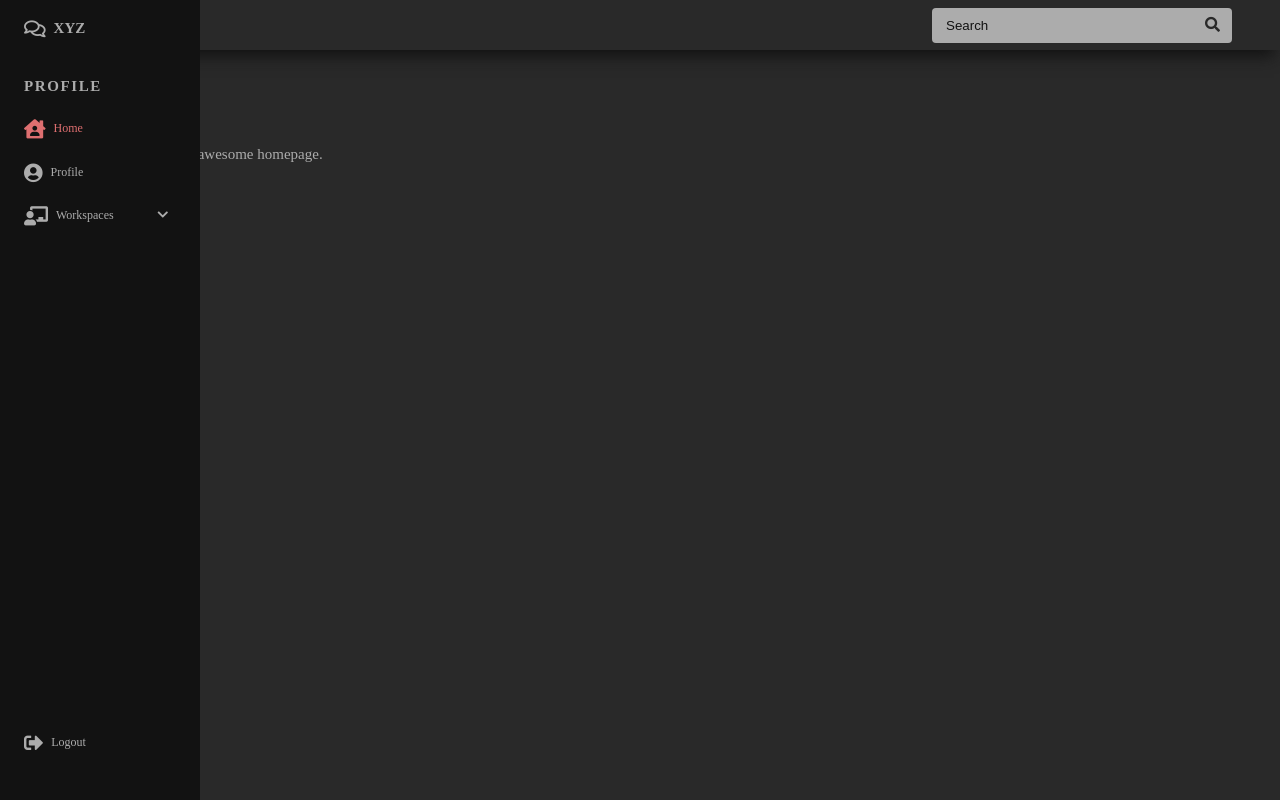
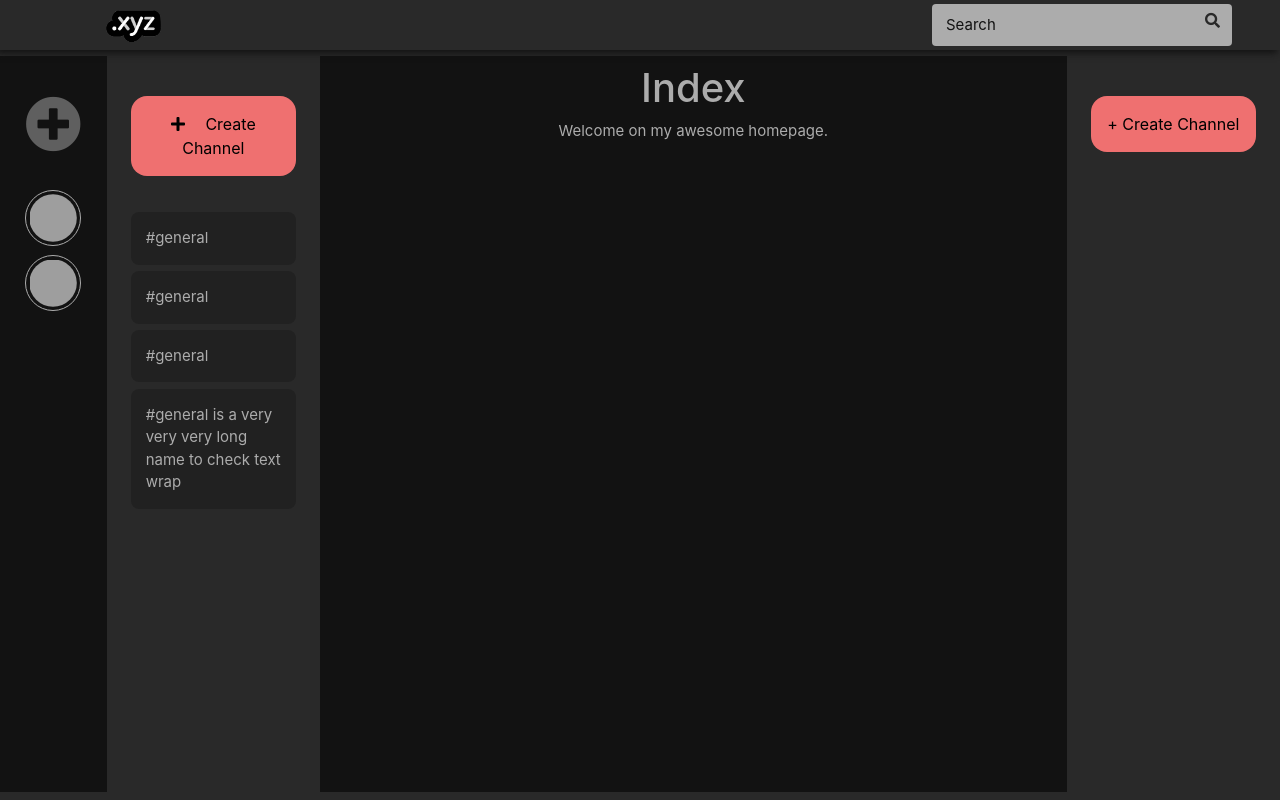
Before and after one commit to pri1311/crunch, a Flask app: page / in a window 1280 px wide. Run offline with Flask 2, Linux system fonts and the light colour scheme; some libraries are stand-ins or nearby versions; grey boxes are pictures that could not be loaded.

Commit message:
Chat screen skeleton

```diff
--- /dev/null
+++ b/website/static/css/chat.css
@@ -0,0 +1,125 @@
+:root{
+    --first-color: #121212;
+    --white-color: #acacac;
+    --dark-color: #EF7070;
+    --text-color: #3EBDC6;
+    --colorMain: #DE6F70;
+    --dark--white: #292929;
+    --brShadow: -3px 3px 7px;
+
+    --header-height: 3.5rem;
+    --nav-width: 219px;
+
+    --normal-font-size: 0.938rem;
+    --small-font-size: 0.75rem;
+    --smaller-font-size: 0.75rem;
+
+    --font-medium: 500;
+    --font-semi-bold: 600;
+
+    --z-fixed: 100;
+}
+
+.chat-page{
+    height: 90vh;
+    margin: auto;
+    justify-content: space-between;
+    /* margin-top: 3.5rem; */
+}
+
+.chat-page .row{
+    display: flex;
+    justify-content: space-around;
+    margin: 0;
+    padding: 0;
+    align-items: stretch;
+    overflow: hidden;
+}
+
+.channel-list, .workspace-list, .chat-section, .profile-section{
+    background-color: var(--first-color);
+    padding:0.5rem 0.5rem 3rem 0.5rem;
+    display: flex;
+    flex-direction: column;
+    align-items: center;
+    height: 92vh;
+    overflow: scroll;
+    scrollbar-width: none;
+}
+
+.channel-list, .profile-section{
+    background-color: var(--dark--white);
+}
+
+.channel-list::-webkit-scrollbar, .workspace-list::-webkit-scrollbar,
+.chat-section::-webkit-scrollbar, .profile-section::-webkit-scrollbar{
+    display: none;
+}
+
+/* .workspace-list{
+    background-color: var(--first-color);
+    padding: 0.5rem;
+    border-radius: 1rem;
+    display: flex;
+    flex-direction: column;
+    align-items: center;
+} */
+
+.createWorkspaceButton i{
+    margin-top: 2rem;
+    font-size: 3.5rem;
+    color: var(--white-color);
+    opacity: 0.5;
+}
+
+.workspaceIcon{
+    border: 1px solid var(--white-color);
+    padding: 0.2rem;
+    margin: 0.3rem;
+    height: 3.5rem;
+    width: 3.5rem;
+    border-radius: 50%;
+}
+
+.channelName{
+    text-align: start;
+    width: 100%;
+    padding: 1em;
+    border: none;
+    outline: none;
+    background: rgba(0,0,0,0.2);
+    color: var(--white-color);
+    border-radius: 0.5rem;
+    margin: 0.2rem 0;
+}
+
+.channel{
+    width: 100%;
+}
+
+.channelList{
+    align-items: stretch;
+    width: 100%;
+    padding: 0 1rem;
+}
+
+#createChannel{
+    border: none;
+    outline: none;
+    background: var(--dark-color);
+    width: 100%;
+    padding: 1em;
+    border-radius: 1rem;
+    font-size: 1rem
+}
+
+#createChannel i{
+    font-size: 1rem;
+    margin-right: 1rem;
+}
+
+.createChannel{
+    margin-top: 2rem;
+    width: 100%;
+    padding: 0 1rem;
+}
--- a/website/static/css/nav.css
+++ b/website/static/css/nav.css
@@ -5,7 +5,7 @@
     --text-color: #3EBDC6;
     --colorMain: #DE6F70;
     --dark--white: #292929;
-    --brShadow: -6px 6px 15px;
+    --brShadow: -3px 3px 7px;
 
     --header-height: 3.5rem;
     --nav-width: 219px;
@@ -34,7 +34,7 @@
 
 body{
     margin: var(--header-height) 0 0 0;
-    padding: 1rem 1rem 0;
+    /* padding: 1rem 1rem 0; */
     font-size: var(--normal-font-size);
     background-color: var(--dark--white);
     color: var(--white-color);
@@ -125,7 +125,7 @@ img{
     top: 0;
     left: -100%;
     height: 100vh;
-    padding: 1rem 1rem 3rem;
+    /* padding: 1rem 1rem 3rem; */
     background-color: var(--first-color);
     z-index: var(--z-fixed);
     transition: 0.4s ease-in-out;
@@ -161,6 +161,10 @@ img{
     row-gap: 1.5rem;
 }
 
+.nav-items.a .nav-icon{
+    margin-right: 0;
+}
+
 .nav-subtitle{
     font-size: var(--normal-font-size);
     text-transform: uppercase;
@@ -170,6 +174,7 @@ img{
 .nav-link{
     display: flex;
     align-items: center;
+    /* margin-right: ; */
 }
 
 .nav-link:hover{
@@ -244,7 +249,7 @@ img{
 
 @media screen and (min-width: 768px){
     body{
-        padding: 1rem 3rem 0 6rem;
+        padding: 0rem 0rem 0 0rem;
     }
 
     .header{
@@ -270,18 +275,15 @@ img{
 
     .nav{
         left: 0;
-        padding: 1.2rem 1.5rem 3rem;
+        /* padding: 1.2rem 1.5rem 3rem; */
         width: 68px;
+        top: var(--header-height);
     }
 
     .nav-subtitle{
         color: var(--first-color);
     }
 
-    .nav:hover{
-        width: 200px;
-        max-width: 100%;
-    }
 
     .nav:hover .nav-subtitle{
         color: var(--white-color);
--- a/website/templates/views/base.html
+++ b/website/templates/views/base.html
@@ -5,8 +5,10 @@
     <meta http-equiv="X-UA-Compatible" content="IE=edge">
     <meta name="viewport" content="width=device-width, initial-scale=1.0">
     <link rel="stylesheet" href="https://cdnjs.cloudflare.com/ajax/libs/font-awesome/5.15.2/css/all.min.css" integrity="sha512-HK5fgLBL+xu6dm/Ii3z4xhlSUyZgTT9tuc/hSrtw6uzJOvgRr2a9jyxxT1ely+B+xFAmJKVSTbpM/CuL7qxO8w==" crossorigin="anonymous" />
+    <link rel="stylesheet" href="https://stackpath.bootstrapcdn.com/bootstrap/4.5.2/css/bootstrap.min.css">
     <link rel="stylesheet" href="../../static/css/nav.css">
     <link rel= "stylesheet" type= "text/css" href= "{{ url_for('static',filename='css/nav.css') }}">
+    <link rel= "stylesheet" type= "text/css" href= "{{ url_for('static',filename='css/chat.css') }}">
 
     <title>title</title>
 </head>
@@ -28,7 +30,7 @@
         </div>
     </header>
 
-    <div class="nav" id="navbar">
+    <!-- <div class="nav" id="navbar">
         <nav class="nav-container">
             <div class="">
                 <a href="#" class="nav-link nav-logo">
@@ -38,43 +40,72 @@
 
                 <div class="nav-list">
                     <div class="nav-items">
-                        <h3 class="nav-subtitle">Profile</h3>
 
                         <a href="#" class="nav-link active">
                             <i class="fas fa-house-user nav-icon"></i>
-                            <span class="nav-name">Home</span>
                         </a>
 
-                        <a href="#" class="nav-link">
-                            <i class="fas fa-user-circle nav-icon"></i>
-                            <span class="nav-name">Profile</span>
-                        </a>
+                        <a href="#" class="nav-link"><i class="fas fa-user-circle nav-icon"></i></a>
 
-                        <div class="nav-dropdown">
-                            <a href="#" class="nav-link">
-                                <i class="fas fa-chalkboard-teacher nav-icon"></i>
-                                <span class="nav-name">Workspaces</span>
-                                <i class="fas fa-chevron-down nav-icon nav-dropdown-icon"></i>
-                            </a>
-
-                            <div class="nav-dropdown-collapse">
-                                <div class="nav-dropdown-content">
-                                    <a href="#" class="nav-dropdown-item">General</a>
-                                    <a href="#" class="nav-dropdown-item">new workspace</a>
-                                </div>
-                            </div>
-                        </div>
                     </div>
                 </div>
             </div>
-            <a href="#" class="nav-link nav-logout">
-                <i class="fas fa-sign-out-alt nav-icon"></i>
-                <span class="nav-name">Logout</span>
-            </a>
         </nav>
+    </div> -->
+
+    <div class="chat-page">
+        <div class="row d-flex align-items-stretch">
+            <div class="col-3 col-md-1 workspace-list">
+                <div class="createWorkspace">
+                    <div class="createWorkspaceButton">
+                        <a href="#"><i class="fas fa-plus-circle"></i></a>
+                    </div>
+                </div>
+                <hr>
+                <div class="workspaceList">
+                    <div class="workspace">
+                        <img src="https://encrypted-tbn0.gstatic.com/images?q=tbn:ANd9GcS5su_e5EULmaSR0GPr9PxMGcOVm22Tsg5Eyg&usqp=CAU" alt="" class="workspaceIcon">
+                    </div>
+                    <div class="workspace">
+                        <img src="https://encrypted-tbn0.gstatic.com/images?q=tbn:ANd9GcS5su_e5EULmaSR0GPr9PxMGcOVm22Tsg5Eyg&usqp=CAU" alt="" class="workspaceIcon">
+                    </div>
+                </div>
+            </div>
+            <div class="col-9 col-md-2 channel-list">
+                <div class="createChannel">
+                    <div class="createChannelButton">
+                        <a href="#"><button id="createChannel"><i class="fas fa-plus"></i> Create Channel</button></a>
+                    </div>
+                </div>
+                <hr>
+                <div class="channelList">
+                    <div class="channel">
+                        <button class="channelName">#general</button>
+                    </div>
+                    <div class="channel">
+                        <button class="channelName">#general</button>
+                    </div>
+                    <div class="channel">
+                        <button class="channelName">#general</button>
+                    </div>
+                    <div class="channel">
+                        <button class="channelName">#general is a very very very long name to check text wrap</button>
+                    </div>
+                </div>
+            </div>
+            <div class="col-md-7 chat-section">
+                {% block content %}{% endblock %}
+            </div>
+            <div class="col-md-2 profile-section">
+                <div class="createChannel">
+                    <button id="createChannel">+ Create Channel</button>
+                </div>
+            </div>
+        </div>
     </div>
 
-    {% block content %}{% endblock %}
+
     <script src="{{ url_for('static',filename='js/nav.js') }}"></script>
+    <script src="{{ url_for('static',filename='js/chat.js') }}"></script>
 </body>
 </html>
```
Also changed, not shown: website/static/images/xyz_logo_full_grayscale.jpg (deleted), website/static/js/chat.js (added).
